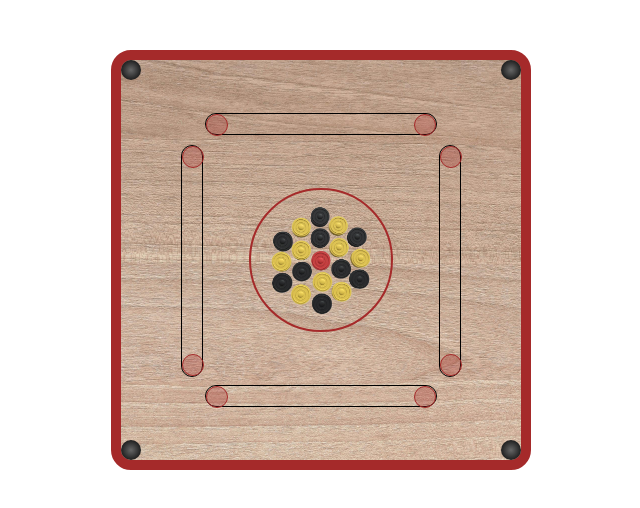
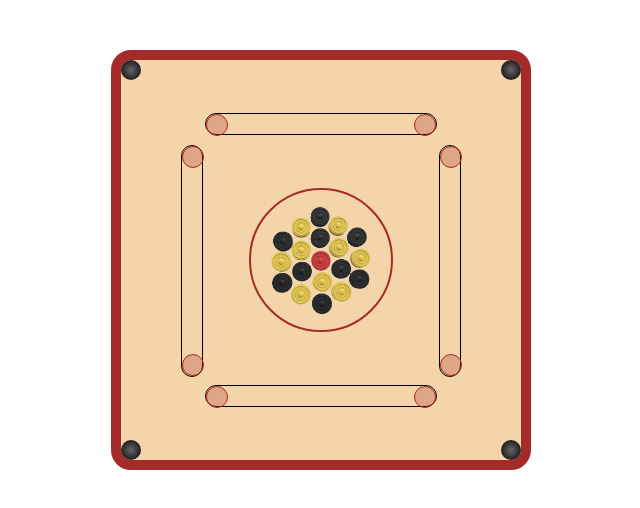
Before and after one commit to MahiAlamAzad/carrom-html-css, a plain HTML site: page index.html in a window 1280 px wide. Shown: the whole page, without its empty margins (319-959 px from the left). Drawn offline with Linux system fonts and the light colour scheme.

Commit message:
bg color changed

```diff
--- a/style.css
+++ b/style.css
@@ -16,7 +16,7 @@
     height: 400px;
     border: 10px solid brown;
     border-radius: 20px;
-    background-image: url(pexels-pixabay-301717.jpg);
+    background-color: rgb(244, 213, 170);
     background-size: cover;
     background-position: center;
     position: relative;
```
